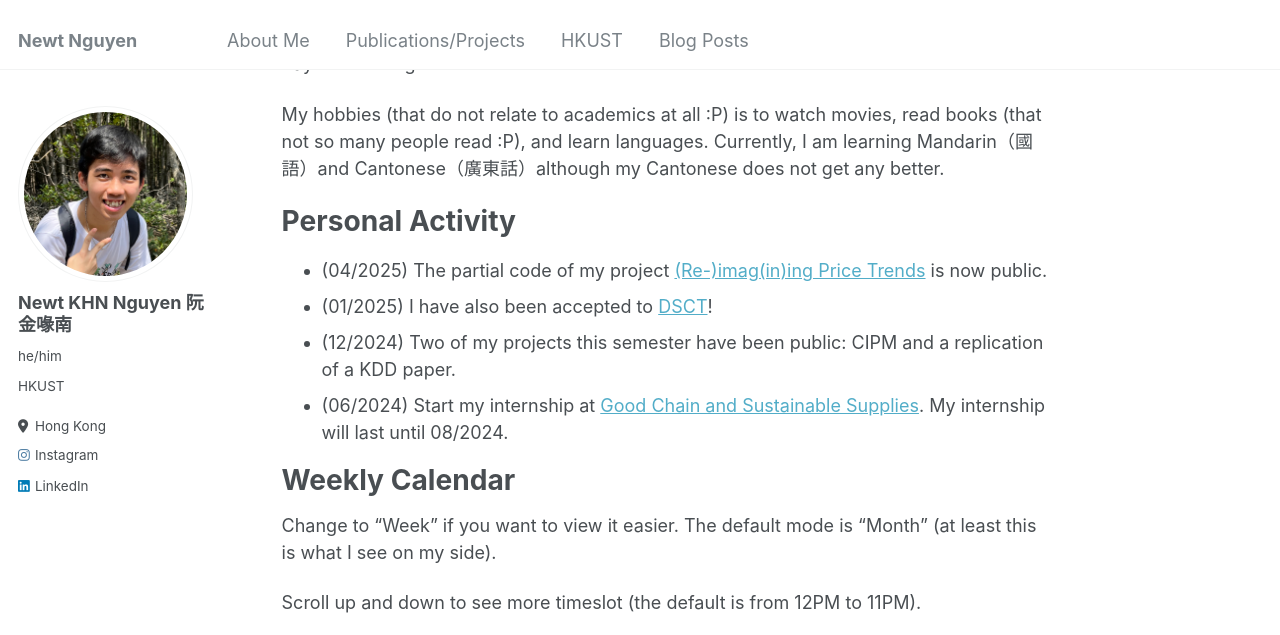
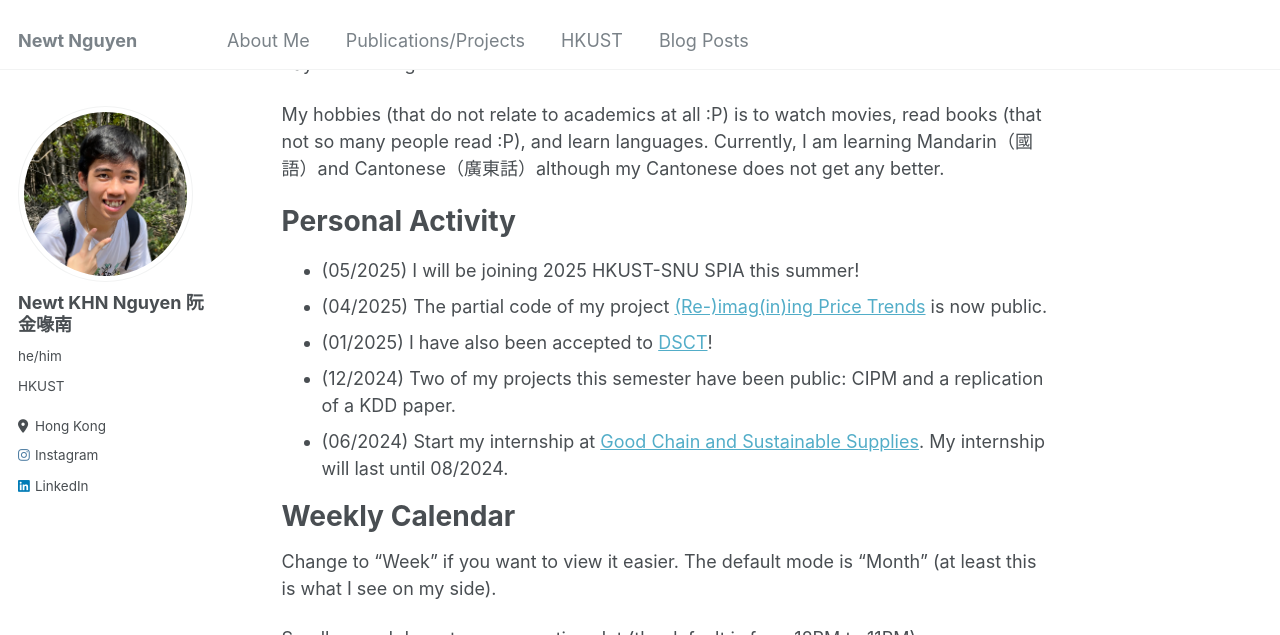
Before and after one commit to newtdes/newtdes.github.io, a Jekyll site: the page built from _pages/about.md, in a window 1280 px wide and 900 px high, scrolled down 594 px, cut to the strip 0-635 px from the top of the window. Built offline with Jekyll 4.4.1, drawn with Linux system fonts in a browser that asks for light colours.

Commit message:
Add news

```diff
--- a/_pages/about.md
+++ b/_pages/about.md
@@ -21,6 +21,7 @@ My hobbies (that do not relate to academics at all :P) is to watch movies, read
 
 Personal Activity
 ======
+* (05/2025) I will be joining 2025 HKUST-SNU SPIA this summer!
 * (04/2025) The partial code of my project [(Re-)imag(in)ing Price Trends](https://economics.yale.edu/research/re-imagining-price-trends) is now public.
 * (01/2025) I have also been accepted to [DSCT](https://dsct.hkust.edu.hk/)!
 * (12/2024) Two of my projects this semester have been public: CIPM and a replication of a KDD paper.
```
